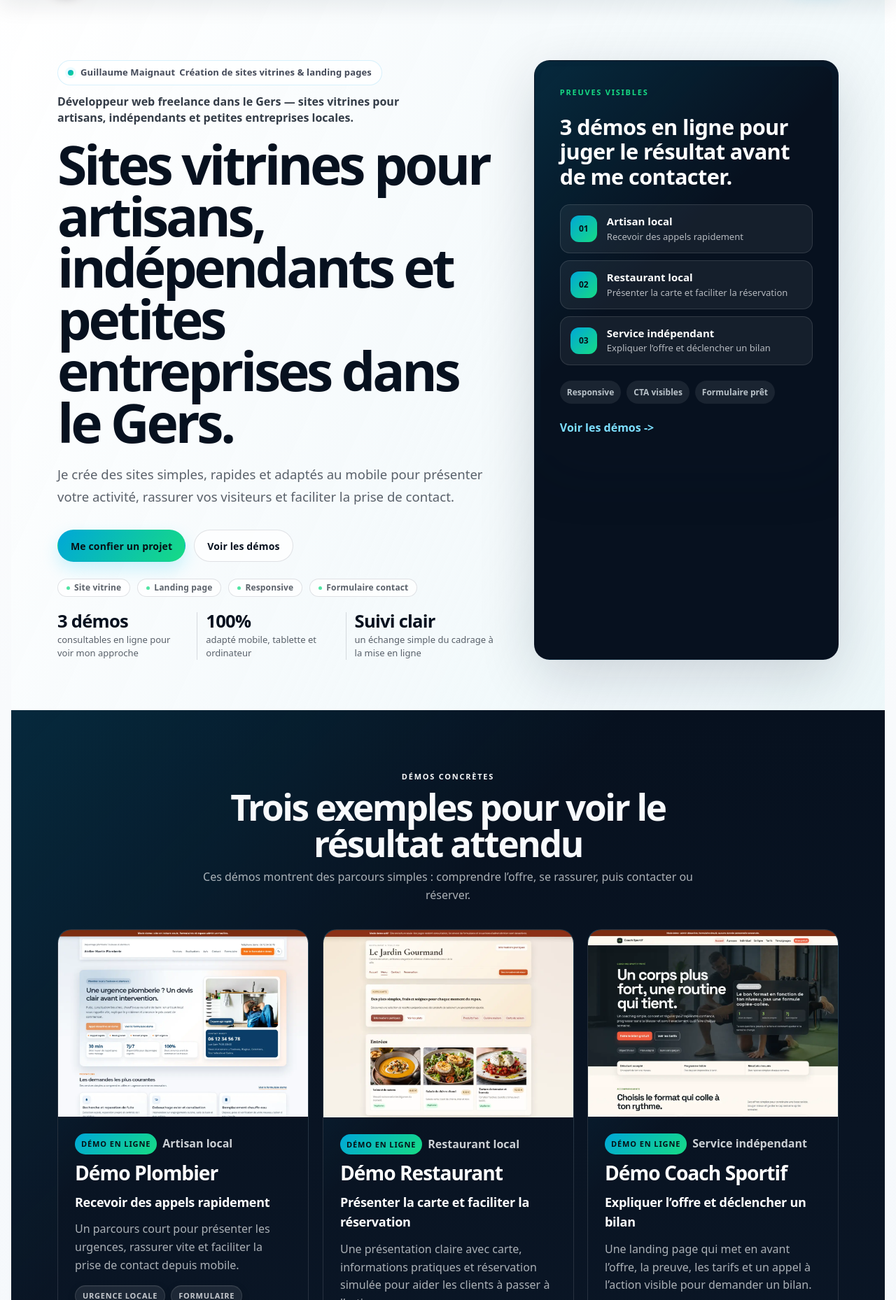
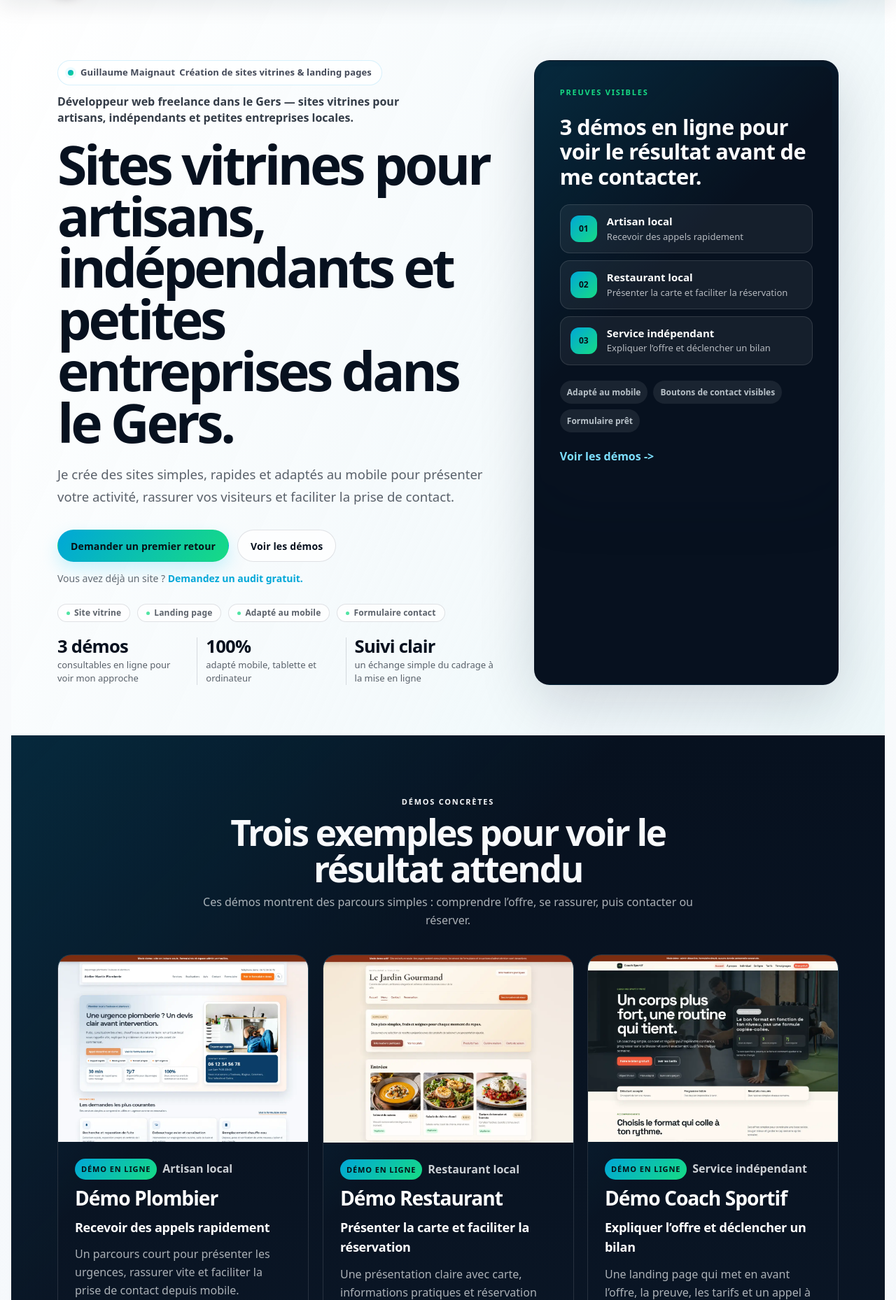
Before and after one commit to Guillaume0402/portfolio_guillaume, a PHP site: page / in a window 1280 px wide. Shown: the part 75-1933 px from the top of the page at 70% size. Run offline with PHP 8.4, Linux system fonts and the light colour scheme; style sheets or scripts are compiled from the project's sources.

Commit message:
Add audit entry point and client-friendly wording

```diff
--- a/assets/scss/pages/_contact.scss
+++ b/assets/scss/pages/_contact.scss
@@ -191,6 +191,11 @@
         font-size: 13px;
         font-weight: 600;
         color: rgba(233, 238, 252, 0.88);
+
+        small {
+            color: rgba(233, 238, 252, 0.56);
+            font-weight: 500;
+        }
     }
 
     input,
@@ -250,6 +255,13 @@
         font-weight: 600;
         color: rgba(233, 238, 252, 0.88);
     }
+}
+
+.choice-help {
+    margin: -2px 0 0;
+    color: rgba(233, 238, 252, 0.62);
+    font-size: 13px;
+    line-height: 1.5;
 }
 
 .choice-grid {
--- a/assets/scss/pages/home/_hero.scss
+++ b/assets/scss/pages/home/_hero.scss
@@ -151,7 +151,7 @@
     display: flex;
     flex-wrap: wrap;
     gap: 12px;
-    margin: 32px 0 24px;
+    margin: 32px 0 12px;
 
     @media (max-width: 820px) {
         justify-content: flex-start;
@@ -160,6 +160,25 @@
         .btn {
             width: 100%;
         }
+    }
+}
+
+.hero-audit-link {
+    margin: 0 0 24px;
+    color: rgba(233, 238, 252, 0.68);
+    font-size: 14px;
+
+    a {
+        color: var(--accent2);
+        font-weight: 800;
+        text-decoration: none;
+    }
+
+    a:hover,
+    a:focus-visible {
+        color: var(--accent);
+        text-decoration: underline;
+        text-underline-offset: 4px;
     }
 }
 
--- a/assets/scss/pages/home/_services-offers.scss
+++ b/assets/scss/pages/home/_services-offers.scss
@@ -64,7 +64,7 @@
 .offer-card {
     align-content: start;
     min-height: 100%;
-    grid-template-rows: auto auto auto 1fr auto;
+    grid-template-rows: auto auto auto auto 1fr auto;
     padding: 26px;
     border-radius: 18px;
     border: 1px solid rgba(255, 255, 255, 0.12);
@@ -88,6 +88,7 @@
     }
 
     .offer-summary,
+    .offer-delay,
     .offer-list li {
         color: rgba(248, 250, 252, 0.72) !important;
     }
@@ -107,6 +108,12 @@
 
 .offer-summary {
     min-height: 58px;
+}
+
+.offer-delay {
+    color: rgba(233, 238, 252, 0.72);
+    font-size: 13px;
+    font-weight: 750;
 }
 
 .offer-details {
--- a/assets/scss/themes/_light-mode.scss
+++ b/assets/scss/themes/_light-mode.scss
@@ -42,6 +42,7 @@ html[data-theme="light"] {
     .contact-page-hero,
     .contact-page-panel,
     .contact-form-card,
+    .audit-card,
     .legal-hero,
     .legal-card {
         border-color: var(--glass-border);
@@ -64,6 +65,8 @@ html[data-theme="light"] {
     .priority-card p,
     .contact-label,
     .field span,
+    .field span small,
+    .choice-help,
     .contact-list a,
     .legal-hero p,
     .legal-card p,
@@ -120,6 +123,10 @@ html[data-theme="light"] {
     .hero-title {
         color: #07111f;
         background: none;
+    }
+
+    .hero-audit-link {
+        color: rgba(7, 17, 31, 0.62);
     }
 
     .hero-local-anchor {
@@ -263,10 +270,19 @@ html[data-theme="light"] {
         background: rgba(248, 250, 252, 0.7);
     }
 
+    .audit-card {
+        border-color: var(--glass-border);
+        background:
+            linear-gradient(135deg, rgba(22, 219, 132, 0.12), transparent 44%),
+            rgba(255, 255, 255, 0.84);
+    }
+
     .service-card p,
     .process-card p,
+    .audit-card p,
     .about-text,
     .offers-note p,
+    .offer-delay,
     .offer-card:not(.offer-card-featured) p,
     .offer-card:not(.offer-card-featured) .offer-list li {
         color: rgba(7, 17, 31, 0.68);
@@ -324,6 +340,7 @@ html[data-theme="light"] {
     }
 
     .offer-card-featured .offer-summary,
+    .offer-card-featured .offer-delay,
     .offer-card-featured .offer-list li {
         color: rgba(248, 250, 252, 0.72) !important;
     }
--- a/src/Controllers/HomeController.php
+++ b/src/Controllers/HomeController.php
@@ -14,7 +14,7 @@ final class HomeController extends AbstractController
     {
         return $this->render('home/index', [
             'pageTitle' => 'Création de sites vitrines pour artisans dans le Gers | Guillaume Maignaut',
-            'pageDescription' => 'Création de sites vitrines et landing pages clairs, rapides et responsive pour indépendants, artisans et petites entreprises. Démos, tarifs et contact.',
+            'pageDescription' => 'Création de sites vitrines et landing pages clairs, rapides et adaptés au mobile pour indépendants, artisans et petites entreprises. Démos, tarifs et contact.',
             'pageCanonical' => 'https://guillaumemaignaut.com/',
         ]);
     }
--- a/src/Services/MailerService.php
+++ b/src/Services/MailerService.php
@@ -23,6 +23,7 @@ class MailerService
         string $email,
         string $sujet,
         string $message,
+        string $siteActuel,
         string $typeProjet,
         string $budget,
         string $delai
@@ -68,6 +69,7 @@ class MailerService
                 <p><strong>Nom :</strong> ' . htmlspecialchars($nom, ENT_QUOTES, 'UTF-8') . '</p>
                 <p><strong>Email :</strong> ' . htmlspecialchars($email, ENT_QUOTES, 'UTF-8') . '</p>
                 <p><strong>Sujet :</strong> ' . htmlspecialchars($sujet, ENT_QUOTES, 'UTF-8') . '</p>
+                <p><strong>Site actuel :</strong> ' . htmlspecialchars($siteActuel !== '' ? $siteActuel : 'Non renseigné', ENT_QUOTES, 'UTF-8') . '</p>
                 <p><strong>Type de projet :</strong> ' . htmlspecialchars($typeProjet, ENT_QUOTES, 'UTF-8') . '</p>
                 <p><strong>Budget approximatif :</strong> ' . htmlspecialchars($budget, ENT_QUOTES, 'UTF-8') . '</p>
                 <p><strong>Délai souhaité :</strong> ' . htmlspecialchars($delai, ENT_QUOTES, 'UTF-8') . '</p>
@@ -81,6 +83,7 @@ class MailerService
                 "Nom : {$nom}\n" .
                 "Email : {$email}\n" .
                 "Sujet : {$sujet}\n" .
+                "Site actuel : " . ($siteActuel !== '' ? $siteActuel : 'Non renseigné') . "\n" .
                 "Type de projet : {$typeProjet}\n" .
                 "Budget approximatif : {$budget}\n" .
                 "Délai souhaité : {$delai}\n\n" .
--- a/src/Views/home/index.php
+++ b/src/Views/home/index.php
@@ -44,12 +44,12 @@ $processSteps = [
     [
         'number' => '02',
         'title' => 'Construire la page',
-        'description' => 'Je prépare une structure lisible, puis j’intègre un site responsive avec des textes courts, des CTA visibles et un formulaire utilisable.',
+        'description' => 'Je prépare une structure lisible, puis j’intègre un site adapté au mobile avec des textes courts, des appels à l’action visibles et un formulaire utilisable.',
     ],
     [
         'number' => '03',
         'title' => 'Mettre en ligne',
-        'description' => 'On vérifie le responsive, le formulaire, les liens, les bases SEO et les points essentiels avant publication.',
+        'description' => 'On vérifie l’affichage mobile, le formulaire, les liens, les bases SEO et les points essentiels avant publication.',
     ],
 ];
 
@@ -57,18 +57,20 @@ $offers = [
     [
         'title' => 'Landing page',
         'price' => 'À partir de 450 €',
+        'delay' => 'Délai indicatif : 1 à 2 semaines selon les contenus fournis.',
         'description' => 'Pour une offre précise, une campagne, un lancement ou une prise de contact rapide.',
         'included' => [
             '1 page complète orientée conversion',
-            'structure claire avec CTA visibles',
+            'structure claire avec boutons de contact visibles',
             'formulaire de contact protégé',
-            'responsive mobile, tablette et ordinateur',
+            'affichage adapté au mobile, à la tablette et à l’ordinateur',
             'mise en ligne initiale',
         ],
     ],
     [
         'title' => 'Site vitrine',
         'price' => 'À partir de 900 €',
+        'delay' => 'Délai indicatif : 2 à 4 semaines selon le nombre de pages et les contenus.',
         'description' => 'Pour présenter votre activité, vos services et recevoir des demandes de contact.',
         'label' => 'Le plus demandé',
         'featured' => true,
@@ -83,12 +85,13 @@ $offers = [
     [
         'title' => 'Refonte ou maintenance',
         'price' => 'Sur devis',
+        'delay' => 'Délai indicatif : selon les corrections et les évolutions à prévoir.',
         'description' => 'Pour améliorer un site existant, corriger un blocage ou ajouter une évolution ciblée.',
         'included' => [
             'analyse rapide de l’existant',
             'priorités expliquées clairement',
             'corrections ou évolutions ciblées',
-            'ajustements responsive si nécessaire',
+            'ajustements mobile si nécessaire',
             'mise en ligne si nécessaire',
         ],
     ],
@@ -116,14 +119,18 @@ $offers = [
                     </p>
 
                     <div class="hero-actions">
-                        <a class="btn btn-primary" href="/contact">Me confier un projet</a>
+                        <a class="btn btn-primary" href="/contact">Demander un premier retour</a>
                         <a class="btn btn-ghost" href="#realisations">Voir les démos</a>
                     </div>
+
+                    <p class="hero-audit-link">
+                        Vous avez déjà un site ? <a href="#audit-gratuit">Demandez un audit gratuit.</a>
+                    </p>
 
                     <div class="hero-badges" aria-label="Services principaux">
                         <span class="badge">Site vitrine</span>
                         <span class="badge">Landing page</span>
-                        <span class="badge">Responsive</span>
+                        <span class="badge">Adapté au mobile</span>
                         <span class="badge">Formulaire contact</span>
                     </div>
 
@@ -146,7 +153,7 @@ $offers = [
                 <aside class="hero-offer-panel hero-demo-panel" aria-label="Exemples et preuves de l'offre">
                     <div class="hero-offer-content">
                         <p class="panel-kicker">Preuves visibles</p>
-                        <h2>3 démos en ligne pour juger le résultat avant de me contacter.</h2>
+                        <h2>3 démos en ligne pour voir le résultat avant de me contacter.</h2>
 
                         <div class="hero-demo-stack">
                             <?php foreach ($showcaseSites as $index => $site): ?>
@@ -161,8 +168,8 @@ $offers = [
                         </div>
 
                         <div class="hero-panel-metrics" aria-label="Points clés">
-                            <span>Responsive</span>
-                            <span>CTA visibles</span>
+                            <span>Adapté au mobile</span>
+                            <span>Boutons de contact visibles</span>
                             <span>Formulaire prêt</span>
                         </div>
 
@@ -217,8 +224,30 @@ $offers = [
             </div>
 
             <div class="section-actions reveal">
-                <a class="btn btn-primary btn-lg" href="/contact">Me confier un projet</a>
+                <a class="btn btn-primary btn-lg" href="/contact">Demander un premier retour</a>
                 <a class="btn btn-ghost btn-lg" href="#offers">Voir les tarifs</a>
+            </div>
+        </div>
+    </section>
+
+    <section id="audit-gratuit" class="section audit-section">
+        <div class="container">
+            <div class="audit-card reveal">
+                <div class="audit-copy">
+                    <p class="section-kicker">Audit gratuit</p>
+                    <h2>Vous avez déjà un site, mais il ne vous apporte pas assez de contacts ?</h2>
+                    <p>
+                        Je regarde votre page et je vous envoie 3 priorités concrètes :
+                        ce qui bloque sur mobile, ce qui manque pour rassurer vos visiteurs
+                        et ce qui peut améliorer les demandes de contact.
+                    </p>
+                    <p class="audit-note">Audit gratuit rapide : 3 points prioritaires envoyés par email.</p>
+                </div>
+
+                <div class="audit-actions">
+                    <a class="btn btn-primary btn-lg" href="/contact">Demander un audit gratuit</a>
+                    <a class="btn btn-ghost btn-lg" href="#offers">Voir les offres</a>
+                </div>
             </div>
         </div>
     </section>
@@ -247,7 +276,7 @@ $offers = [
                 <article class="service-card reveal">
                     <span class="service-number">03</span>
                     <h3>Refonte web</h3>
-                    <p>Une amélioration ciblée de votre site : structure, lisibilité, responsive, vitesse et parcours plus fluide.</p>
+                    <p>Une amélioration ciblée de votre site : structure, lisibilité, affichage mobile, vitesse et parcours plus fluide.</p>
                 </article>
 
                 <article class="service-card reveal">
@@ -296,6 +325,7 @@ $offers = [
 
                         <h3><?= htmlspecialchars($offer['title'], ENT_QUOTES, 'UTF-8') ?></h3>
                         <p class="offer-price"><?= htmlspecialchars($offer['price'], ENT_QUOTES, 'UTF-8') ?></p>
+                        <p class="offer-delay"><?= htmlspecialchars($offer['delay'], ENT_QUOTES, 'UTF-8') ?></p>
                         <p class="offer-summary"><?= htmlspecialchars($offer['description'], ENT_QUOTES, 'UTF-8') ?></p>
 
                         <div class="offer-details">
@@ -346,6 +376,9 @@ $offers = [
                             Je privilégie les échanges simples, les priorités concrètes et un code compréhensible pour que votre site reste facile à faire évoluer.
                         </p>
                         <p class="about-text">
+                            Basé dans le Gers, j’accompagne les professionnels autour de Fleurance, Auch, Lectoure, Condom et les communes voisines, à distance ou avec des échanges simples par téléphone, email ou visio.
+                        </p>
+                        <p class="about-text">
                             Vous pouvez aussi consulter <a class="about-link" href="/portfolio">mes projets techniques</a>.
                         </p>
                     </div>
@@ -361,7 +394,7 @@ $offers = [
                     <div>
                         <p class="contact-kicker">Contact</p>
                         <h2 class="contact-title">Vous avez un projet de site web ?</h2>
-                        <p class="contact-lead">Décrivez-moi votre projet, votre délai et votre objectif. Je vous répondrai avec une première lecture claire et réaliste.</p>
+                        <p class="contact-lead">Décrivez-moi votre projet, votre délai et votre objectif. Si vous avez déjà un site, je peux aussi vous envoyer un audit gratuit rapide avec 3 priorités concrètes.</p>
                     </div>
                     <div class="contact-actions">
                         <a class="btn btn-primary btn-lg" href="/contact">Remplir le formulaire</a>
--- a/src/Views/layouts/main.php
+++ b/src/Views/layouts/main.php
@@ -7,7 +7,7 @@
 
     $pageTitle = $pageTitle ?? 'Guillaume Maignaut | Développeur Web Freelance PHP';
 
-    $pageDescription = $pageDescription ?? 'Développeur web freelance spécialisé en PHP, JavaScript et création de sites vitrines modernes, rapides et responsives.';
+    $pageDescription = $pageDescription ?? 'Développeur web freelance spécialisé en PHP, JavaScript et création de sites vitrines modernes, rapides et adaptés au mobile.';
 
     $pageCanonical = $pageCanonical ?? 'https://guillaumemaignaut.com/';
 
--- a/src/Views/portfolio/index.php
+++ b/src/Views/portfolio/index.php
@@ -158,7 +158,7 @@ $skillBadges = [
             <header class="section-header reveal">
                 <p class="section-kicker">Compétences</p>
                 <h2>Stack technique</h2>
-                <p>Front-end, back-end PHP, base de données, intégration responsive et outils de développement.</p>
+                <p>Front-end, back-end PHP, base de données, affichage mobile et outils de développement.</p>
             </header>
 
             <div class="chips-grid" aria-label="Compétences">
```
Also changed, not shown: assets/scss/pages/home/_showcase.scss (+69 -0 lines), src/Controllers/ContactController.php (+10 -1 lines), src/Views/contact/index.php (+18 -4 lines).
